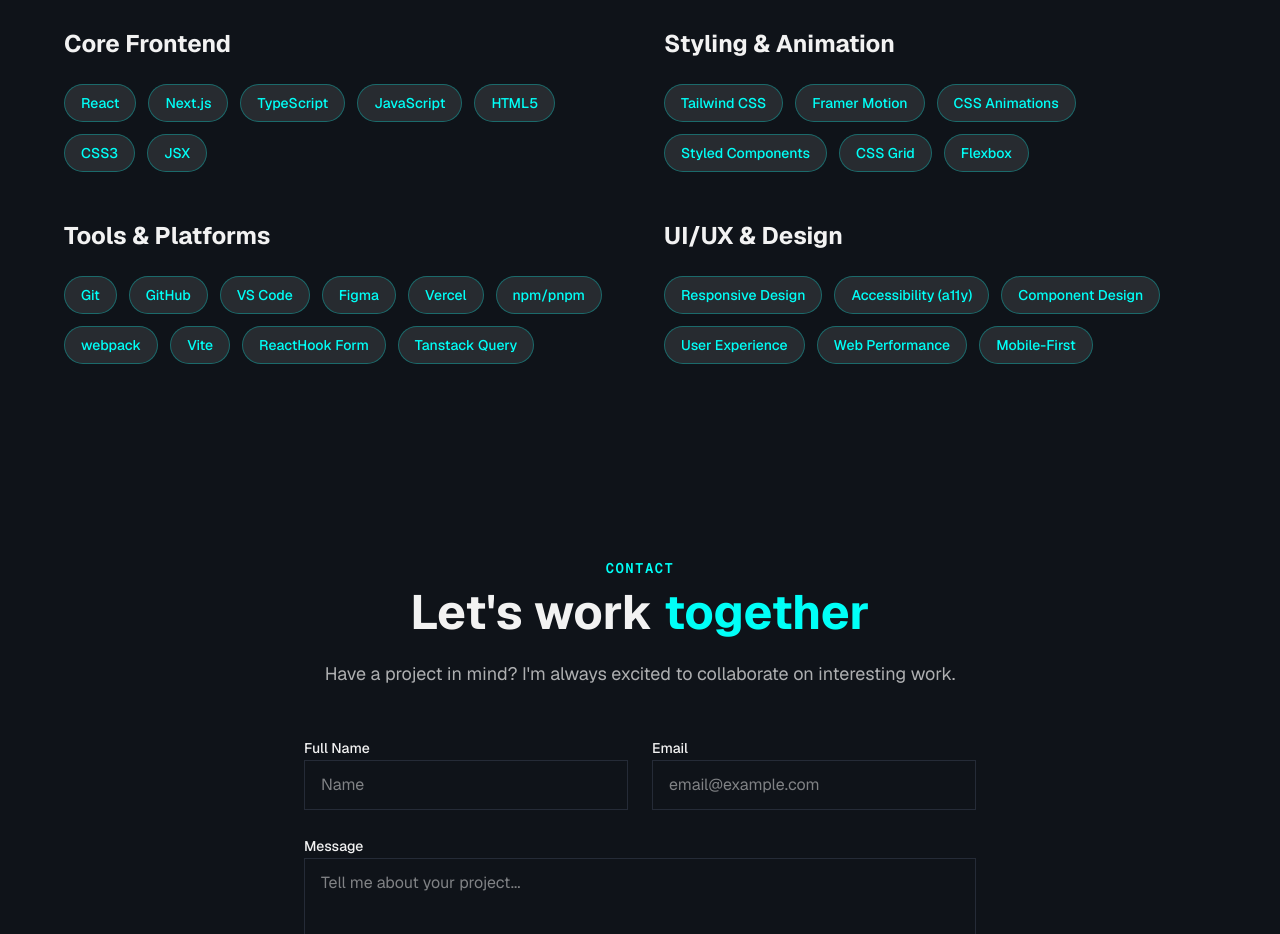
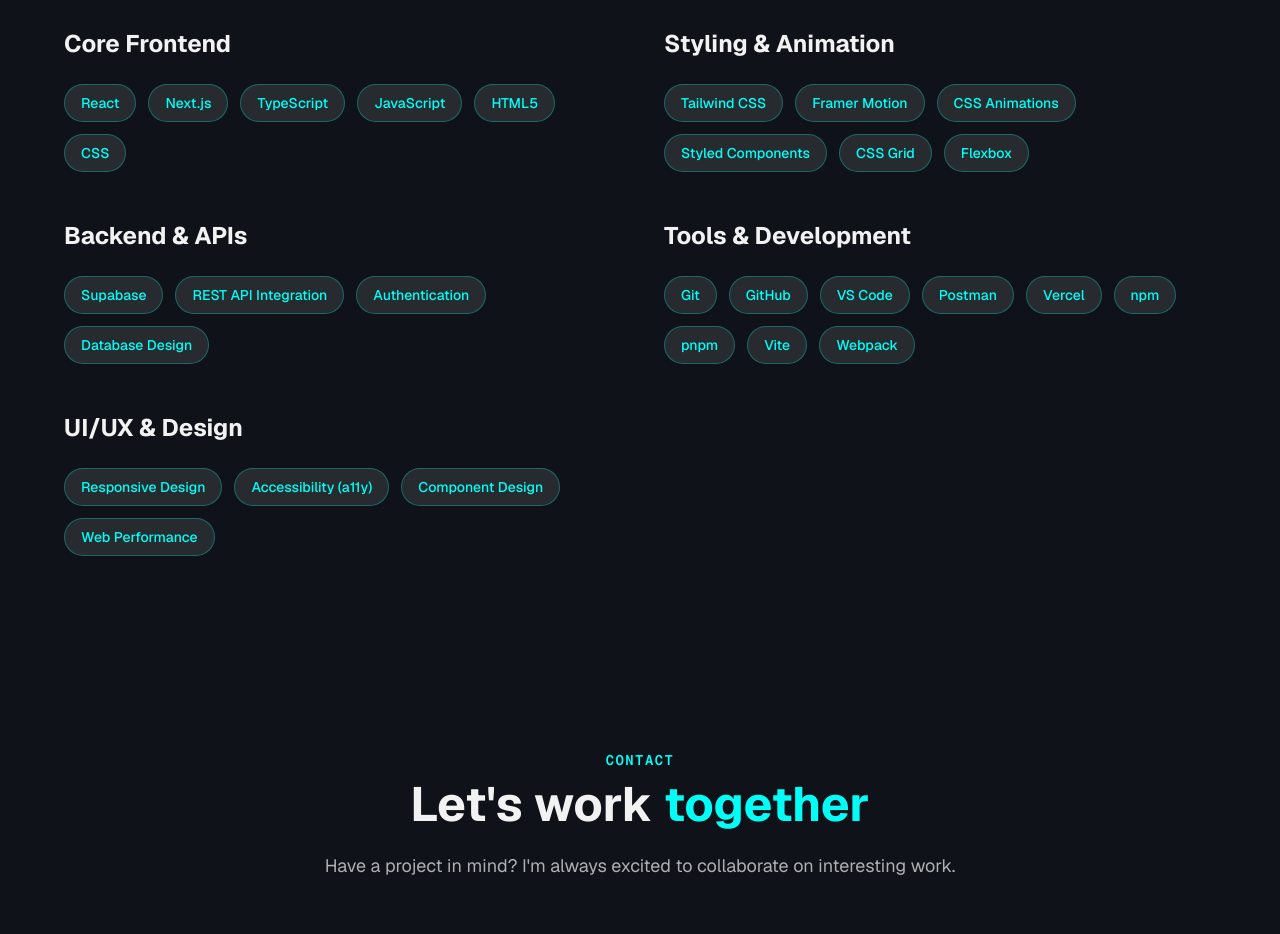
Before and after one commit to irorerejuliet/IRORERE_JULIET, a Next.js app: page / in a window 1280 px wide. Shown: the part 2840-3774 px from the top of the page. Built offline with nearby package versions, Linux system fonts and the light colour scheme.

Commit message:
Corrected some error on skills section

```diff
--- a/data/skills.ts
+++ b/data/skills.ts
@@ -1,20 +1,12 @@
 export interface SkillCategory {
-  name: string
-  skills: string[]
+  name: string;
+  skills: string[];
 }
 
 export const skillCategories: SkillCategory[] = [
   {
     name: "Core Frontend",
-    skills: [
-      "React",
-      "Next.js",
-      "TypeScript",
-      "JavaScript",
-      "HTML5",
-      "CSS3",
-      "JSX",
-    ],
+    skills: ["React", "Next.js", "TypeScript", "JavaScript", "HTML5", "CSS"],
   },
   {
     name: "Styling & Animation",
@@ -28,18 +20,26 @@
     ],
   },
   {
-    name: "Tools & Platforms",
+    name: "Backend & APIs",
+    skills: [
+      "Supabase",
+      "REST API Integration",
+      "Authentication",
+      "Database Design",
+    ],
+  },
+  {
+    name: "Tools & Development",
     skills: [
       "Git",
       "GitHub",
       "VS Code",
-      "Figma",
+      "Postman",
       "Vercel",
-      "npm/pnpm",
-      "webpack",
+      "npm",
+      "pnpm",
       "Vite",
-      "ReactHook Form",
-      "Tanstack Query",
+      "Webpack",
     ],
   },
   {
@@ -48,9 +48,7 @@
       "Responsive Design",
       "Accessibility (a11y)",
       "Component Design",
-      "User Experience",
       "Web Performance",
-      "Mobile-First",
     ],
   },
 ];
```
